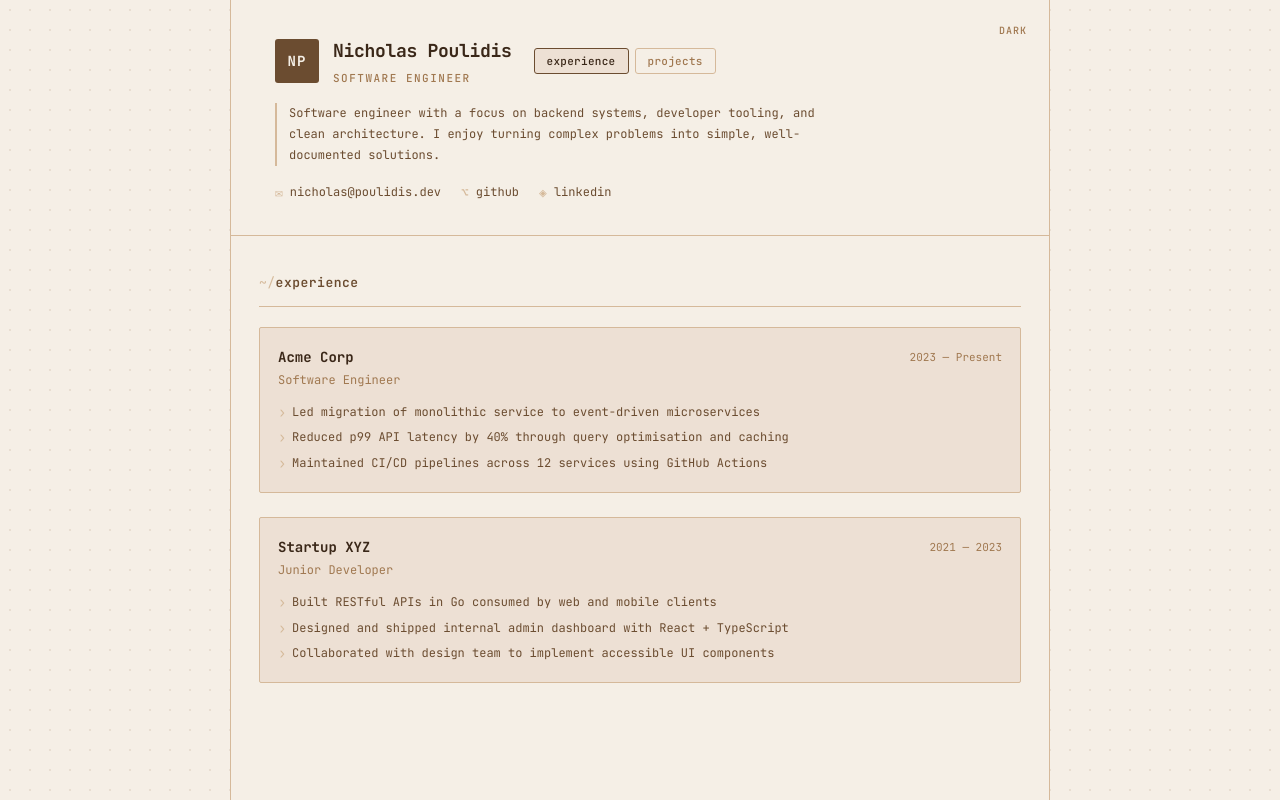
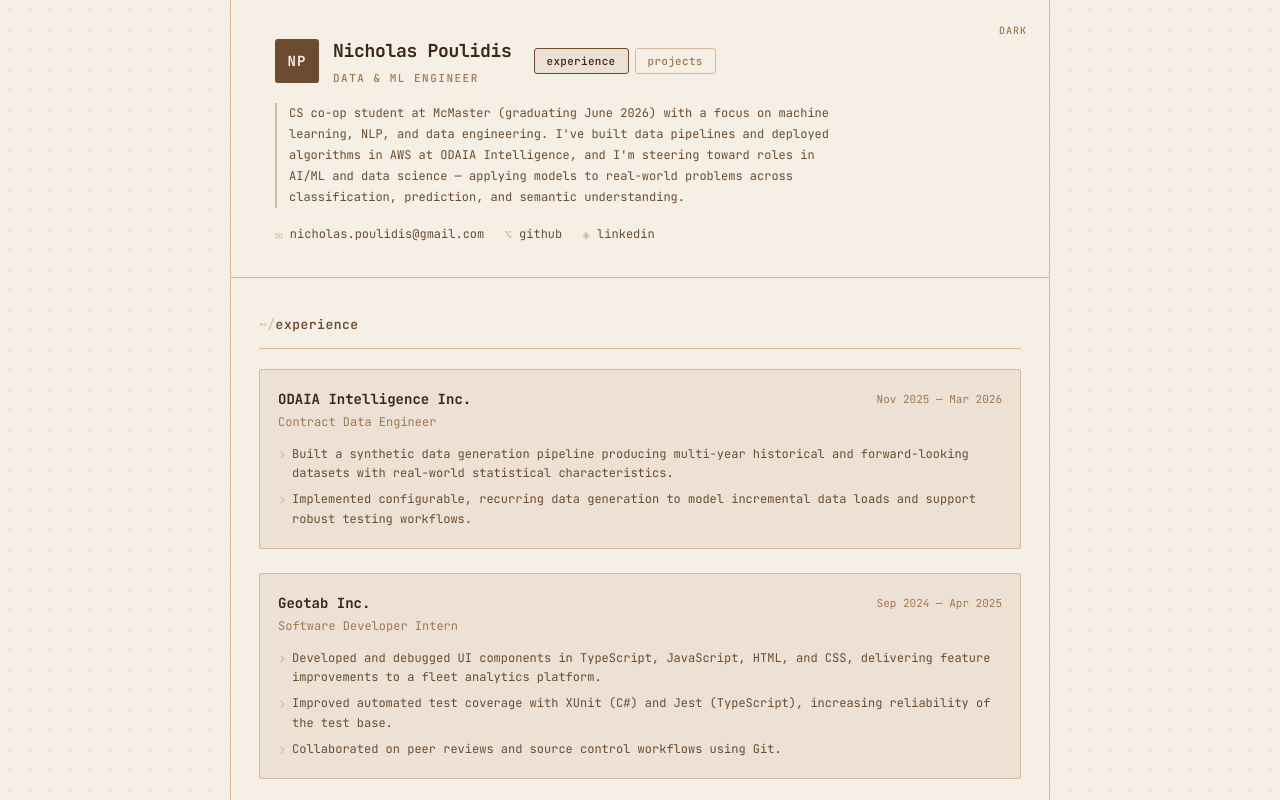
Before and after one commit to nickyp17/nicholaspoulidis, a React (Vite) app: page / in a window 1280 px wide. Built offline with nearby package versions, Linux system fonts and the light colour scheme.

Commit message:
fix: make the content from my own resume

```diff
--- a/src/data/portfolio.ts
+++ b/src/data/portfolio.ts
@@ -19,73 +19,94 @@ export interface Skill {
 }
 
 export const name = "Nicholas Poulidis";
-export const title = "Software Engineer";
-export const tagline = "Building reliable systems and thoughtful interfaces.";
-export const email = "nicholas@poulidis.dev";
-export const github = "https://github.com/nicholaspoulidis";
-export const linkedin = "https://linkedin.com/in/nicholaspoulidis";
+export const title = "Data & ML Engineer";
+export const tagline = "Building intelligent systems from data pipelines to predictive models.";
+export const email = "nicholas.poulidis@gmail.com";
+export const github = "https://github.com/nickyp17";
+export const linkedin = "https://linkedin.com/in/nickyp17";
 
-export const about = `Software engineer with a focus on backend systems, developer tooling,
-and clean architecture. I enjoy turning complex problems into simple,
-well-documented solutions.`;
+export const about = `CS co-op student at McMaster (graduating June 2026) with a focus on machine learning, NLP, and data engineering. I've built data pipelines and deployed algorithms in AWS at ODAIA Intelligence, and I'm steering toward roles in AI/ML and data science — applying models to real-world problems across classification, prediction, and semantic understanding.`;
 
 export const experience: Experience[] = [
   {
-    company: "Acme Corp",
-    role: "Software Engineer",
-    period: "2023 — Present",
+    company: "ODAIA Intelligence Inc.",
+    role: "Contract Data Engineer",
+    period: "Nov 2025 — Mar 2026",
     bullets: [
-      "Led migration of monolithic service to event-driven microservices",
-      "Reduced p99 API latency by 40% through query optimisation and caching",
-      "Maintained CI/CD pipelines across 12 services using GitHub Actions",
+      "Built a synthetic data generation pipeline producing multi-year historical and forward-looking datasets with real-world statistical characteristics.",
+      "Implemented configurable, recurring data generation to model incremental data loads and support robust testing workflows.",
     ],
   },
   {
-    company: "Startup XYZ",
-    role: "Junior Developer",
-    period: "2021 — 2023",
+    company: "Geotab Inc.",
+    role: "Software Developer Intern",
+    period: "Sep 2024 — Apr 2025",
     bullets: [
-      "Built RESTful APIs in Go consumed by web and mobile clients",
-      "Designed and shipped internal admin dashboard with React + TypeScript",
-      "Collaborated with design team to implement accessible UI components",
+      "Developed and debugged UI components in TypeScript, JavaScript, HTML, and CSS, delivering feature improvements to a fleet analytics platform.",
+      "Improved automated test coverage with XUnit (C#) and Jest (TypeScript), increasing reliability of the test base.",
+      "Collaborated on peer reviews and source control workflows using Git.",
+    ],
+  },
+  {
+    company: "ODAIA Intelligence Inc.",
+    role: "Software Engineer Intern",
+    period: "May 2023 — Aug 2023",
+    bullets: [
+      "Developed and deployed data processing algorithms in AWS using Python and MySQL to fulfill customer data requests.",
+      "Validated algorithm correctness with PyTest and optimized MySQL queries to reduce response times and improve pipeline performance.",
+    ],
+  },
+  {
+    company: "ODAIA Intelligence Inc.",
+    role: "Software Engineer Intern",
+    period: "May 2022 — Aug 2022",
+    bullets: [
+      "Built and deployed backend algorithms in AWS using Python and MySQL.",
+      "Parallelized data processing algorithms using multi-threading and multiprocessing, significantly improving throughput.",
     ],
   },
 ];
 
 export const projects: Project[] = [
   {
-    title: "Brewer",
+    title: "Peer.io",
     description:
-      "A terminal task manager built in Rust. Supports recurring tasks, tagging, and export to JSON/CSV.",
-    tags: ["Rust", "CLI", "TUI"],
-    repo: "https://github.com/nicholaspoulidis/brewer",
+      "Mobile app matching students with project collaborators using NLP-based semantic similarity scoring and a reputation system. Led development of the core matching algorithm.",
+    tags: ["NLP", "Python", "Mobile", "Semantic Search"],
   },
   {
-    title: "Grind",
+    title: "Tennis Match Predictor",
     description:
-      "Lightweight HTTP load testing tool with a live dashboard. Configurable ramp-up and concurrency profiles.",
-    tags: ["Go", "HTTP", "Observability"],
-    repo: "https://github.com/nicholaspoulidis/grind",
+      "Predicted ATP match outcomes using feature-engineered FCNN, Random Forest, and ensemble models — achieving 66.79% test accuracy against a 50% baseline.",
+    tags: ["PyTorch", "Scikit-learn", "Ensemble Models", "Python"],
+    repo: "https://github.com/nickyp17",
   },
   {
-    title: "Roast",
+    title: "Cyberbullying Detection",
     description:
-      "Static site generator with hot-reload, Markdown + MDX support, and a zero-config plugin system.",
-    tags: ["TypeScript", "Node.js", "SSG"],
-    repo: "https://github.com/nicholaspoulidis/roast",
+      "Binary NLP classifier detecting cyberbullying in tweets. Applied Bag-of-Words feature extraction via CountVectorizer and logistic regression on a balanced 11K-sample dataset.",
+    tags: ["NLP", "Scikit-learn", "Text Classification", "Python"],
+    repo: "https://github.com/nickyp17/4NL3Group21",
   },
   {
-    title: "Drip",
+    title: "Consensus",
     description:
-      "Minimal webhook relay with retry logic, fan-out delivery, and a web UI for inspecting payloads.",
-    tags: ["Go", "Webhooks", "Docker"],
-    repo: "https://github.com/nicholaspoulidis/drip",
+      "Clustered Amazon Alexa reviews using Cohere embeddings, PCA, t-SNE, and K-means to surface key feedback themes — shortlisted at Hack The North 2022 for Best Use of Cohere API.",
+    tags: ["Cohere", "K-means", "Embeddings", "NLP"],
+    repo: "https://github.com/nickyp17/consensus",
+  },
+  {
+    title: "Lyrics Genre Classifier",
+    description:
+      "Trained a multi-class classifier to predict song genres (Rock, Hip-Hop, Pop) from lyrical content using scikit-learn on 55K song observations with cross-validation.",
+    tags: ["Scikit-learn", "Classification", "Pandas", "Python"],
+    repo: "https://github.com/nickyp17/LyricsClassificationChallenge",
   },
 ];
 
 export const skills: Skill[] = [
-  { category: "Languages", items: ["Go", "TypeScript", "Rust", "Python", "SQL"] },
-  { category: "Backend",   items: ["PostgreSQL", "Redis", "gRPC", "REST", "Kafka"] },
-  { category: "Frontend",  items: ["React", "Vite", "CSS Modules", "TailwindCSS"] },
-  { category: "Infra",     items: ["Docker", "Kubernetes", "GitHub Actions", "AWS"] },
+  { category: "ML & AI",     items: ["PyTorch", "Scikit-learn", "NLP", "Pandas", "Cohere", "FastAPI"] },
+  { category: "Languages",   items: ["Python", "SQL", "TypeScript", "Java", "C#", "C"] },
+  { category: "Cloud & Infra", items: ["AWS", "Google Cloud", "Git", "System Architecture"] },
+  { category: "Frontend",    items: ["React", "TypeScript", "Jest", "Selenium"] },
 ];
```
